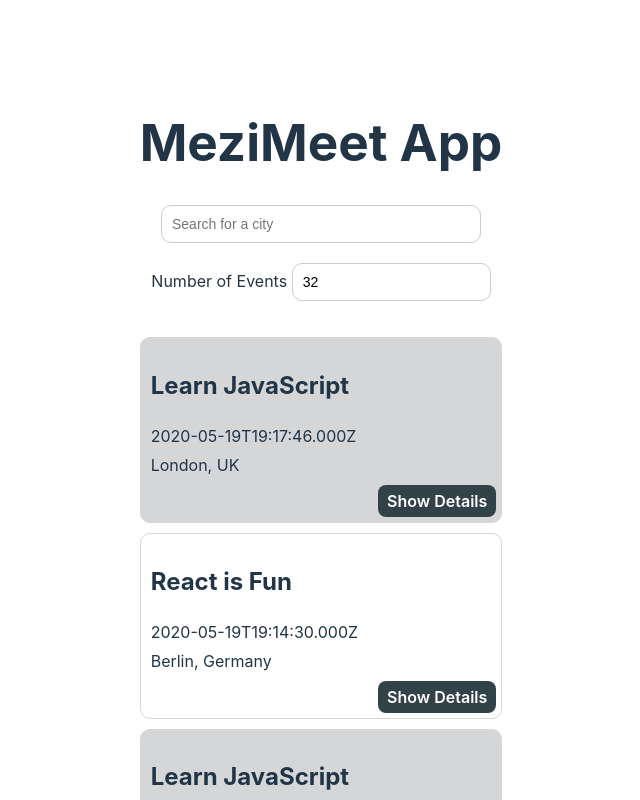
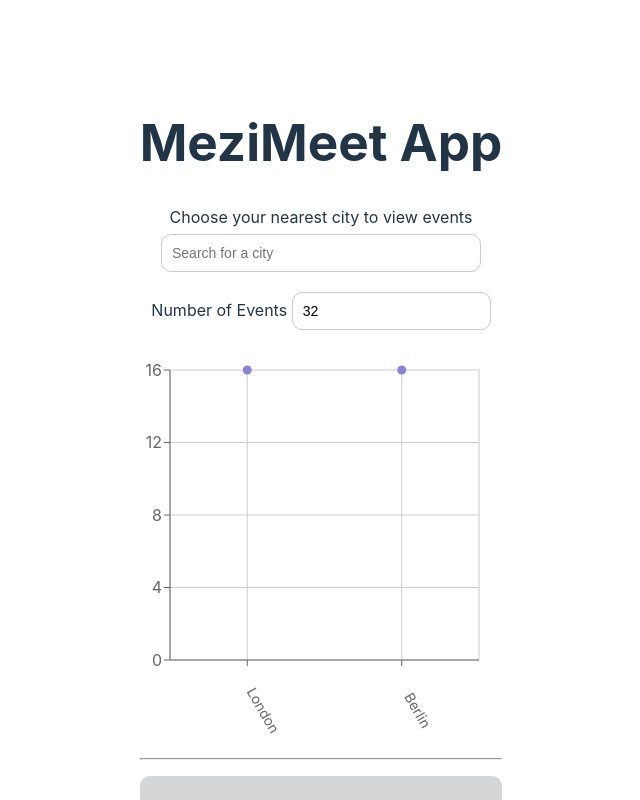
Before and after one commit to Mezekr/mezimeet, a React (Vite) app: page / in a window 1280 px wide. Shown: the top 800 px of the page, without its empty margins (319-959 px from the left). Built offline with nearby package versions, Linux system fonts and the light colour scheme; what atatus-spa would draw is missing.

Commit message:
integrate CityEventsChart components in App

```diff
--- a/src/App.jsx
+++ b/src/App.jsx
@@ -2,6 +2,7 @@ import React, { useEffect, useState } from 'react';
 import './App.css';
 import { extractLocations, getEvents } from './api';
 import { ErrorAlert, InfoAlert, WarningAlert } from './components/Alert';
+import CityEventsChart from './components/CityEventsChart';
 import CitySearch from './components/CitySearch';
 import EventList from './components/EventList';
 import NumberOfEvents from './components/NumberOfEvents';
@@ -38,6 +39,7 @@ const App = () => {
 	return (
 		<div className="App">
 			<h1>MeziMeet App</h1>
+			<p>Choose your nearest city to view events</p>
 			<div className="alerts-container">
 				{infoAlert.length ? <InfoAlert text={infoAlert} /> : null}
 				{errorAlert.length ? <ErrorAlert text={errorAlert} /> : null}
@@ -54,6 +56,10 @@ const App = () => {
 				setCurrentNOE={setCurrentNOE}
 				setErrorAlert={setErrorAlert}
 			/>
+			<div className="charts-container">
+				<CityEventsChart allLocations={allLocations} events={events} />
+			</div>
+			<hr />
 			<EventList events={events} />
 		</div>
 	);
```
